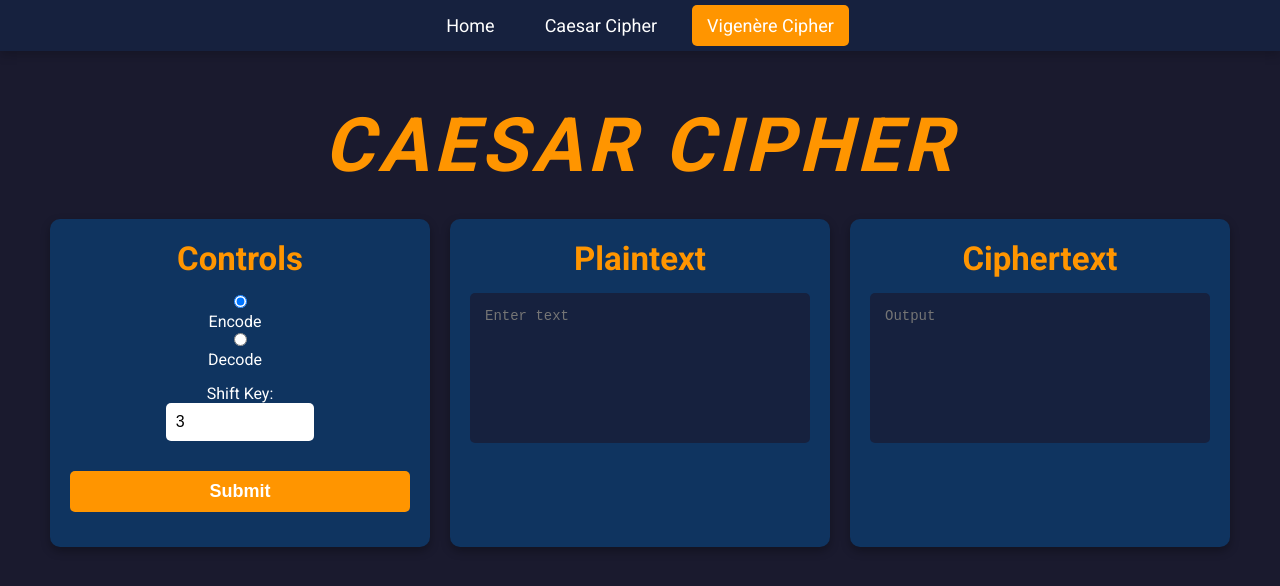
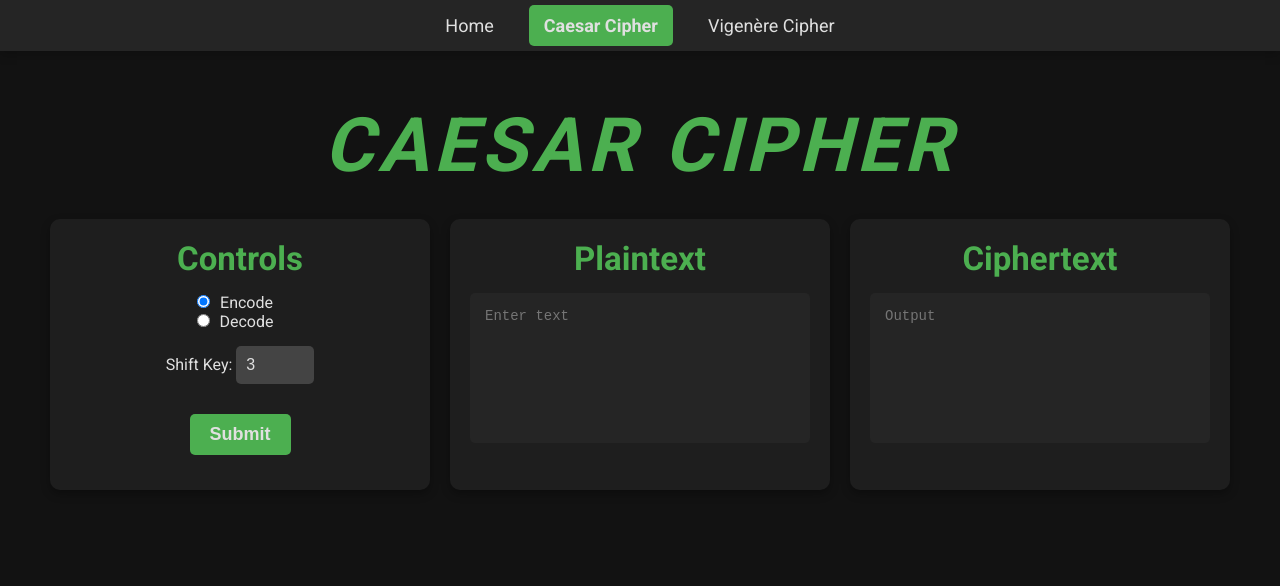
Before and after one commit to YoussefHussein0/Cipher, a plain HTML site: page html/caesar.html in a window 1280 px wide. Drawn offline with Linux system fonts and the light colour scheme.

Commit message:
updated colors

```diff
--- a/css/style.css
+++ b/css/style.css
@@ -8,19 +8,23 @@
 
 body {
     font-family: 'Roboto', sans-serif;
-    background-color: #1a1a2e;
-    color: #fff;
+    background-color: #121212;
+    /* Dark Gray/Black */
+    color: #E0E0E0;
+    /* Light Gray */
     margin: 0;
     padding: 0;
 }
 
 h1 {
     font-size: 75px;
-    color: #ff9500;
+    color: #4CAF50;
+    /* Green Accent */
 }
 
 nav {
-    background-color: #16213e;
+    background-color: #252525;
+    /* Darker Gray */
     padding: 15px 0;
     text-align: center;
     box-shadow: 0px 4px 10px rgba(0, 0, 0, 0.2);
@@ -41,7 +45,8 @@ nav {
 
 .navbar a {
     text-decoration: none;
-    color: #fff;
+    color: #E0E0E0;
+    /* Light Gray */
     font-size: 18px;
     padding: 10px 15px;
     border-radius: 5px;
@@ -50,7 +55,9 @@ nav {
 
 .navbar a:hover,
 .navbar .active {
-    background-color: #ff9500;
+    font-weight: bold;
+    background-color: #4CAF50;
+    /* Green Accent */
 }
 
 .container {
@@ -79,7 +86,8 @@ nav {
 }
 
 .box {
-    background-color: #0f3460;
+    background-color: #1E1E1E;
+    /* Slightly lighter gray */
     width: 380px;
     padding: 20px;
     border-radius: 10px;
@@ -87,13 +95,15 @@ nav {
     display: flex;
     flex-direction: column;
     text-align: center;
-    color: #fff;
+    color: #E0E0E0;
+    /* Light Gray */
 }
 
 .box .heading {
     font-size: 22px;
     font-weight: bold;
-    color: #ff9500;
+    color: #4CAF50;
+    /* Green Accent */
     margin-bottom: 15px;
 }
 
@@ -113,12 +123,13 @@ nav {
 
 input,
 select {
-    width: 100%;
     padding: 10px;
     font-size: 16px;
     border: none;
     border-radius: 5px;
     outline: none;
+    background: #444444;
+    color: #E0E0E0;
 }
 
 textarea {
@@ -130,8 +141,10 @@ textarea {
     resize: none;
     border: none;
     outline: none;
-    background: #16213e;
-    color: #fff;
+    background: #252525;
+    /* Darker Gray */
+    color: #E0E0E0;
+    /* Light Gray */
     border-radius: 5px;
 }
 
@@ -141,14 +154,17 @@ textarea {
     font-weight: bold;
     margin: 15px 0;
     text-align: center;
-    background-color: #ff9500;
+    background-color: #4CAF50;
+    /* Green Accent */
     padding: 10px 20px;
     font-size: 18px;
     border-radius: 5px;
     transition: 0.3s ease;
-    color: #fff;
+    color: #E0E0E0;
+    /* Light Gray */
 }
 
 #submit:hover {
-    background-color: #ff2626;
+    background-color: #388E3C;
+    /* Darker Green */
 }
--- a/html/caesar.html
+++ b/html/caesar.html
@@ -11,7 +11,7 @@
         <ul class="navbar">
             <li><a href="index.html">Home</a></li>
             <li><a href="caesar.html">Caesar Cipher</a></li>
-            <li><a href="vigenere.html" class="active">Vigenère Cipher</a></li>
+            <li><a href="vigenere.html">Vigenère Cipher</a></li>
         </ul>
     </nav>
     <div class="container">
@@ -37,7 +37,8 @@
                     <div class="row">
                         <div>
                             <div>
-                                <span>Shift Key: </span><input type="text" name="shift" id="shift-input" maxlength="4"
+                                <span>Shift Key: </span>
+                                <input type="text" name="shift" id="shift-input" maxlength="4"
                                     size="4" value="3" />
                             </div>
                         </div>
--- a/js/caesar.js
+++ b/js/caesar.js
@@ -5,6 +5,21 @@ const selectEncodeOrDecode = document.getElementsByName("code");
 const inputText = document.getElementById("input-text");
 const outputText = document.getElementById("output-text");
 const shiftKey = document.getElementById("shift-input");
+
+  document.addEventListener("DOMContentLoaded", function () {
+    // Get the current page filename
+    let currentPage = window.location.pathname.split("/").pop();
+
+    // Select all navbar links
+    let navLinks = document.querySelectorAll(".navbar a");
+
+    navLinks.forEach((link) => {
+      // Check if the link href matches the current page
+      if (link.getAttribute("href") === currentPage) {
+        link.classList.add("active");
+      }
+    });
+  });
 
 selectEncodeOrDecode.forEach((option) => {
   option.addEventListener("click", () => {
```
Also changed, not shown: html/vigenere.html (+1 -1 lines), js/vigenere.js (+15 -0 lines).
